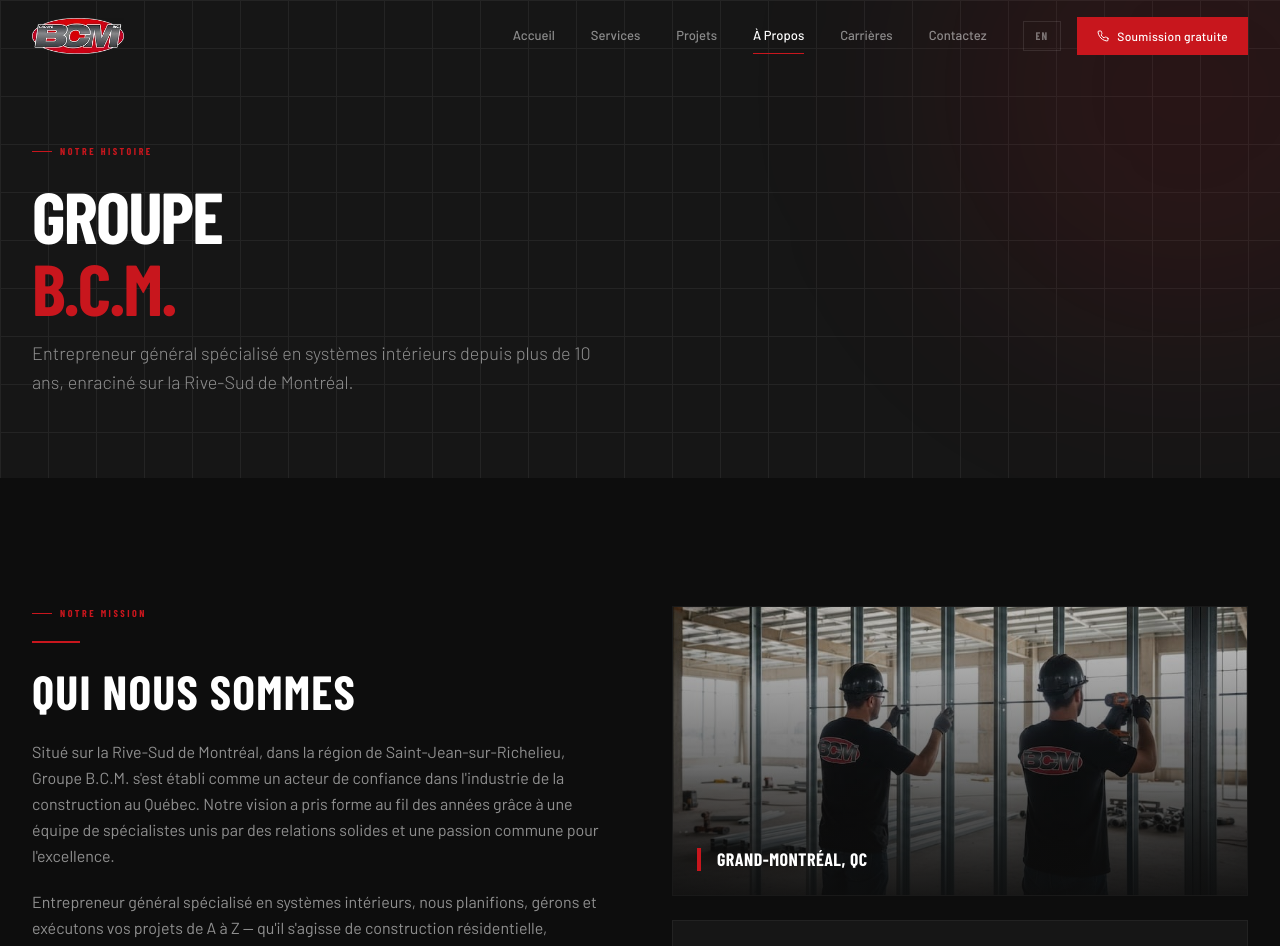
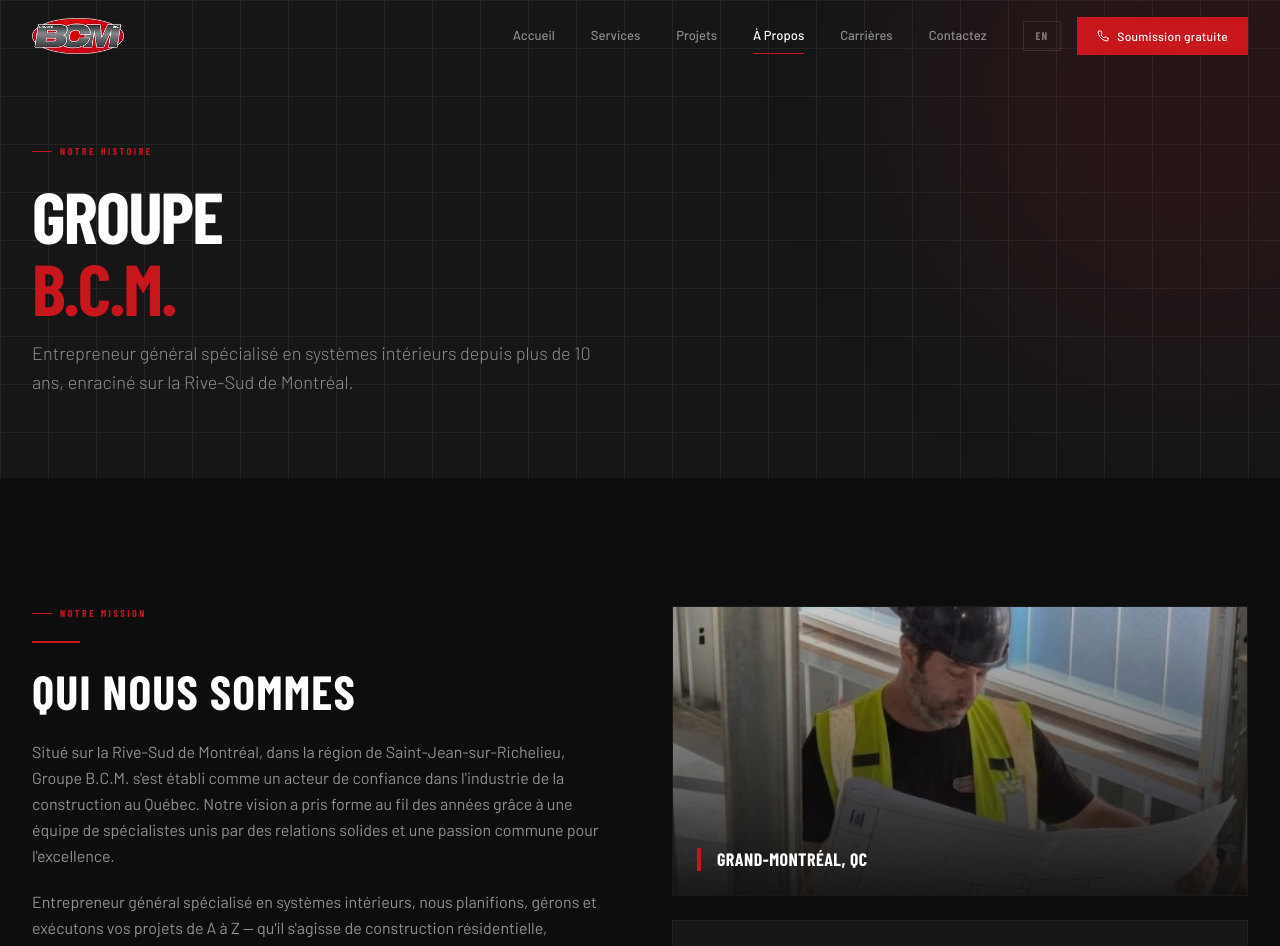
Before and after one commit to oliFYP/BCM-Group, a React (Vite) app: page /#/about in a window 1280 px wide. Shown: the top 946 px of the page. Built offline with nearby package versions, Linux system fonts and the light colour scheme; a web font is replaced by a local one.

Commit message:
changed team7 picture

```diff
--- a/src/pages/About.tsx
+++ b/src/pages/About.tsx
@@ -7,8 +7,8 @@
   Users,
   ArrowRight,
 } from "lucide-react";
+import gestion from "../assets/projets.jpeg";
 
-import team7 from "../assets/7.jpg";
 import { useLanguage } from "../i18n/LanguageContext";
 
 const valueIcons = [Award, Shield, Clock, Users];
@@ -78,7 +78,7 @@
             <div className="space-y-6">
               <div className="relative overflow-hidden border border-white/5">
                 <img
-                  src={team7}
+                  src={gestion}
                   alt="Chantier Groupe B.C.M."
                   className="w-full h-72 object-cover opacity-80"
                 />
```
